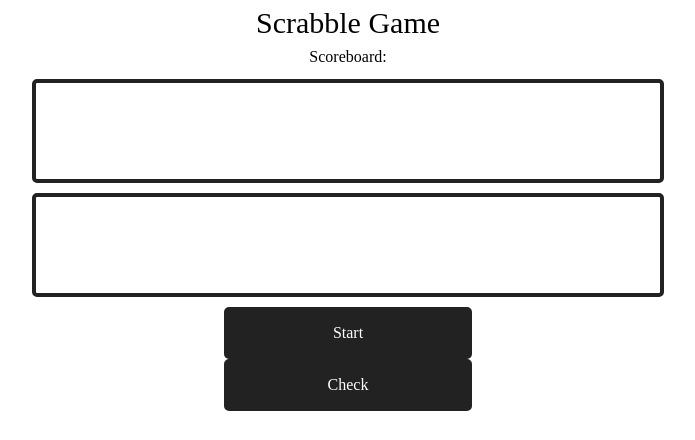
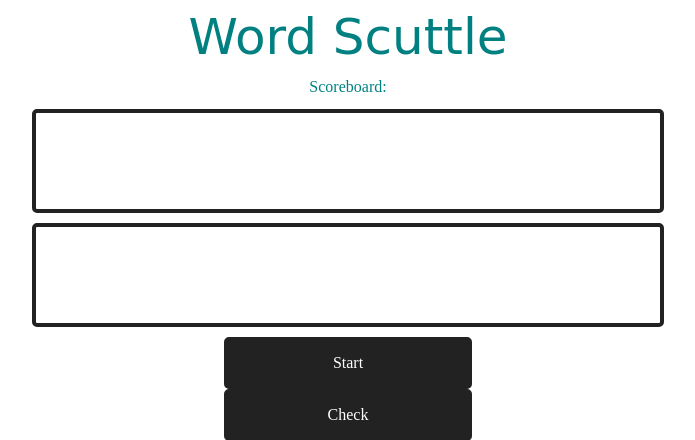
Before and after one commit to sedstan/Word-Scuttle, a PHP site: page / in a window 1280 px wide. Shown: the top 440 px of the page, without its empty margins (292-987 px from the left). Run offline with PHP 8.4, Linux system fonts and the light colour scheme; some libraries are stand-ins or nearby versions.

Commit message:
sorting fonts.

```diff
--- a/css/style.css
+++ b/css/style.css
@@ -1,10 +1,19 @@
 body {
   text-align: center;
   line-height: 1.5;
+  font-family: caslon
+  background-color: #800000
 }
 
 h1 {
-  font-size: 30px;
+  font-size: 50px;
+  font-family: cursive;
+  color: #008080
+
+}
+
+.scoreboard{
+  color:#008080;
 }
 
 .tile-holder {
--- a/index.html
+++ b/index.html
@@ -2,7 +2,7 @@
 <html>
 <head>
   <meta charset="utf-8">
-  <title>Scrable Game</title>
+  <title>Word Scuttle</title>
   <link rel="stylesheet" type="text/css" href="./css/reset.css">
   <link rel="stylesheet" type="text/css" href="./css/style.css">
   <script src="https://ajax.googleapis.com/ajax/libs/jquery/2.1.3/jquery.min.js"></script>
@@ -11,7 +11,7 @@
 
 </head>
 <body>
-  <h1>Scrabble Game</h1>
+  <h1>Word Scuttle</h1>
   <div class="scoreboard">Scoreboard: <span></span></div>
   <div class="message"><span></span></div>
   <div class="tile-holder guess">
```
